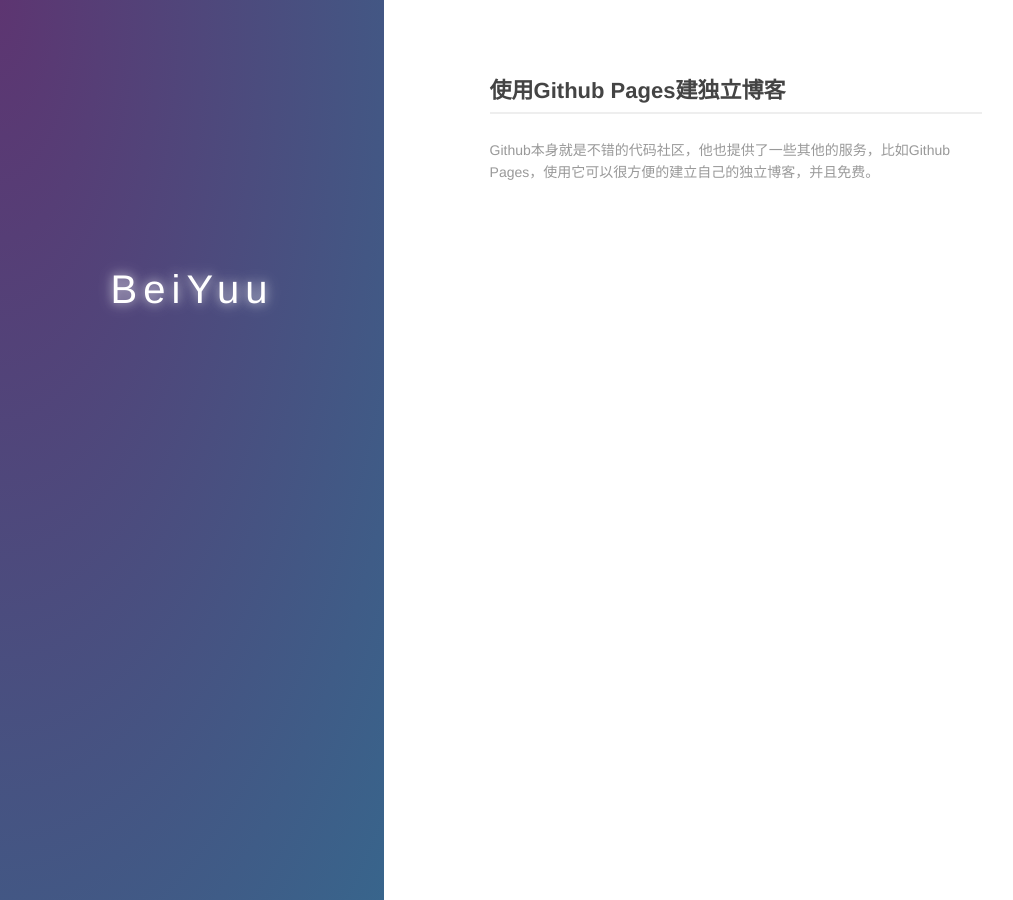
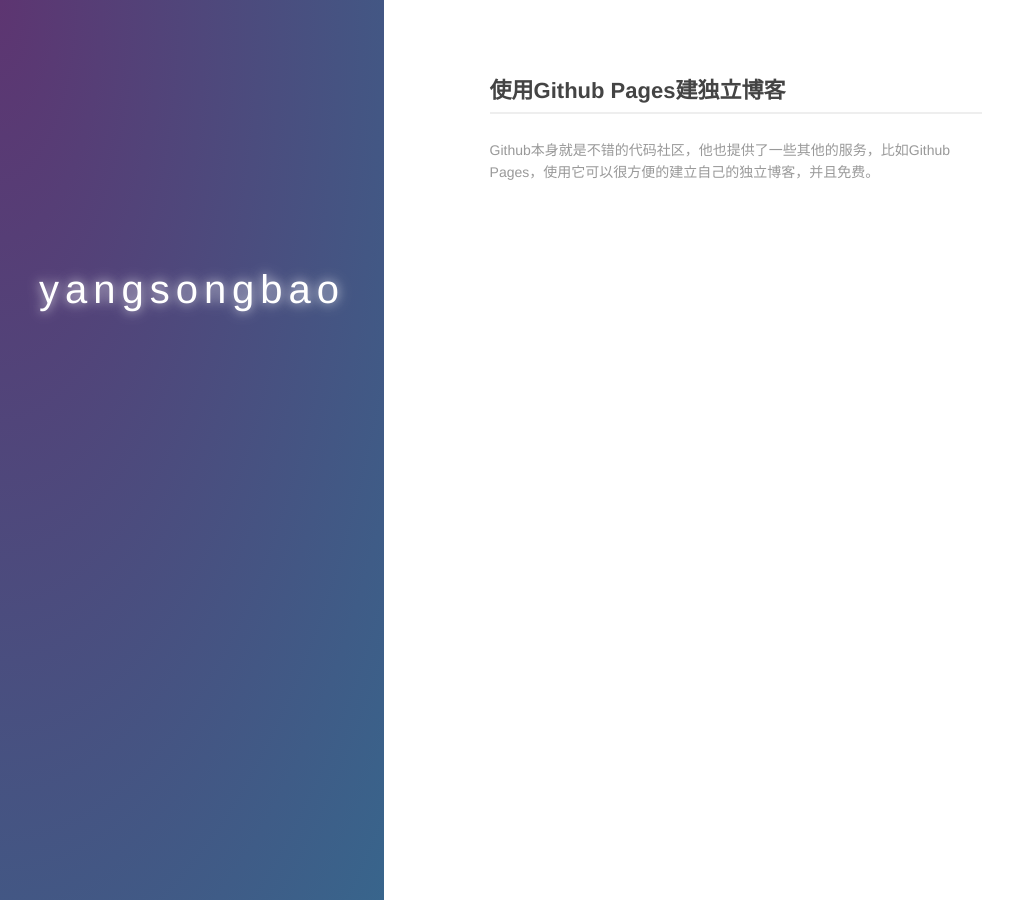
Before and after one commit to yangsongbao/yangsongbao.github.io, a Jekyll site: the page built from index.md, in a window 1280 px wide. Shown: the whole page, without its empty margins (0-1013 px from the left). Built offline with Jekyll 4.4.1, drawn with Linux system fonts in a browser that asks for light colours.

Commit message:
Update index.md

```diff
--- a/index.md
+++ b/index.md
@@ -6,10 +6,7 @@ layout: default
   <div class="index-wrapper">
     <div class="aside">
       <div class="info-card">
-        <h1>BeiYuu</h1>
-        <a href="http://weibo.com/beiyuu/" target="_blank"><img src="http://www.weibo.com/favicon.ico" alt="" width="25"/></a>
-        <a href="http://www.douban.com/people/beiyuu/" target="_blank"><img src="http://www.douban.com/favicon.ico" alt="" width="22"/></a>
-        <a href="http://instagram.com/beiyuu/" target="_blank"><img src="http://d36xtkk24g8jdx.cloudfront.net/bluebar/00c6602/images/ico/favicon.ico" alt="" width="22"/></a>
+        <h1>yangsongbao</h1>
       </div>
       <div id="particles-js"></div>
     </div>
```
